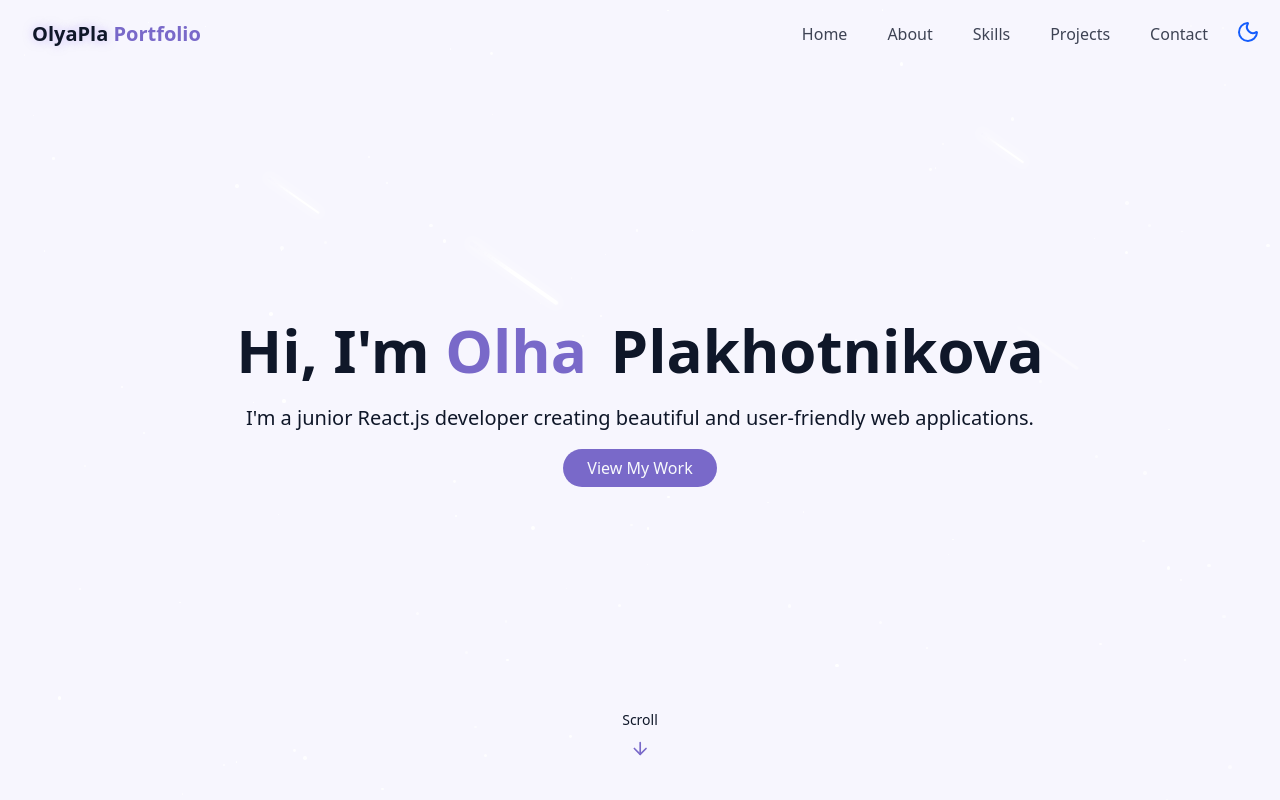
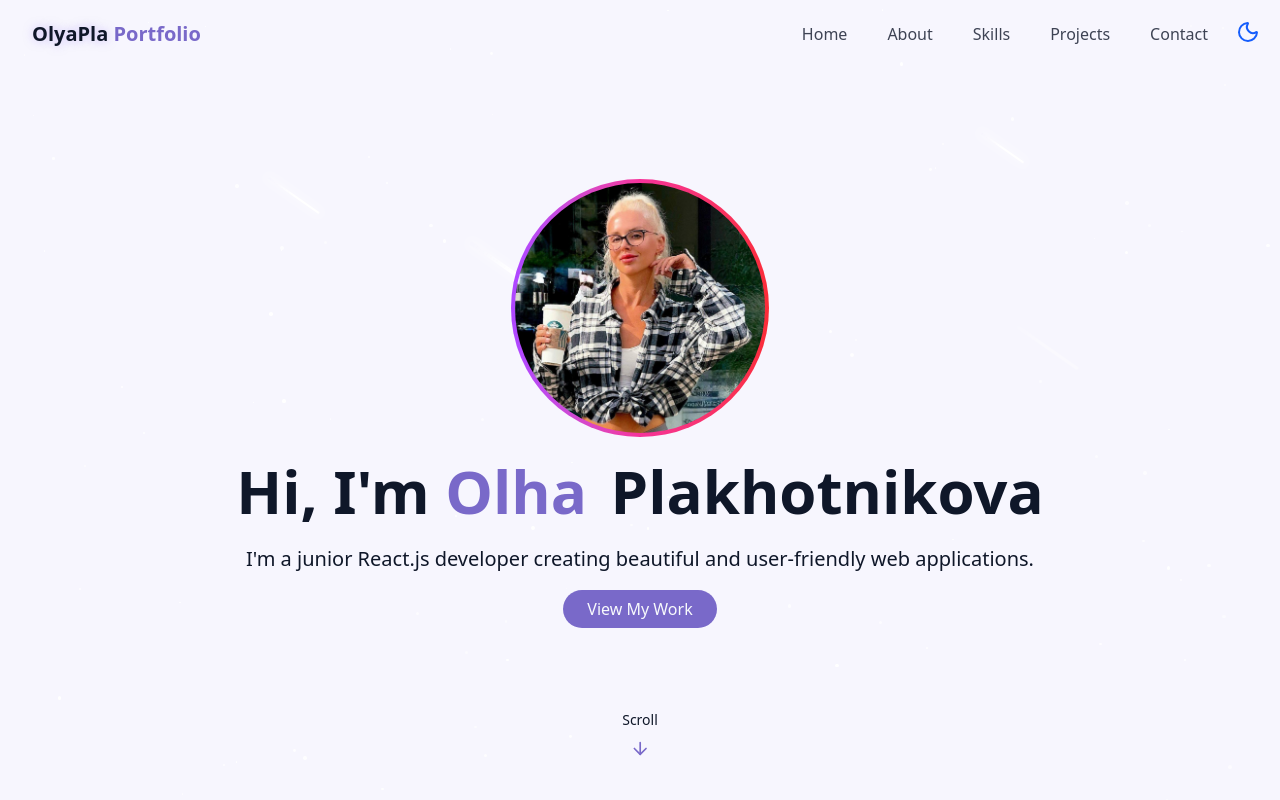
Before and after one commit to xellga-olga/Personal-Portfolio, a React (Vite) app: page / in a window 1280 px wide. Shown: the top 800 px of the page. Built offline with nearby package versions, Linux system fonts and the light colour scheme.

Commit message:
Add hero image with gradient border to HeroSection

```diff
--- a/src/components/HeroSection.jsx
+++ b/src/components/HeroSection.jsx
@@ -1,14 +1,23 @@
 import React from 'react';
-import {ArrowDown, ArrowUp} from "lucide-react";
+import {ArrowDown} from "lucide-react";
+import HeroImage from '../img/heroImage.jpg'
 
 const HeroSection = () => {
   return (
     <section
       id='hero'
-      className='flex flex-col justify-center items-center relative min-h-screen px-5'
+      className='flex flex-col justify-center items-center relative min-h-screen px-5 gap-6'
     >
+      <div className="p-[4px] rounded-full bg-gradient-to-r from-purple-500 via-pink-500 to-red-500 hover:from-pink-500 hover:to-yellow-400 transition-all duration-500">
+        <img
+          className="rounded-full h-[250px] w-[250px] object-cover"
+          src={HeroImage}
+          alt="hero image"
+        />
+      </div>
       <div className='container max-w-4xl mx-auto text-center z-10'>
         <div className='space-y-6'>
+
           <h1 className='text-4xl md:text-6xl font-bold trackikng-tight'>
             <span className='opacity-0 animate-fade-in'>Hi, I'm</span>
             <span className='text-primary opacity-10 animate-fade-in-delay-1'> Olha</span>
--- /dev/null
+++ b/src/components/SkillsSection.jsx
@@ -0,0 +1,11 @@
+import React from 'react';
+
+const SkillsSection = () => {
+  return (
+    <section>
+
+    </section>
+  );
+};
+
+export default SkillsSection;
--- a/src/pages/Home.jsx
+++ b/src/pages/Home.jsx
@@ -3,6 +3,7 @@ import Background from "@/components/Background.jsx";
 import Footer from "@/components/Footer.jsx";
 import HeroSection from "@/components/HeroSection.jsx";
 import AboutMeSection from "@/components/AboutMeSection.jsx";
+import SkillsSection from "@/components/SkillsSection.jsx";
 
 export const Home = () => {
   return (
@@ -12,6 +13,7 @@ export const Home = () => {
       <main>
         <HeroSection />
         <AboutMeSection />
+        <SkillsSection />
       </main>
       <Footer />
     </div>
```
Also changed, not shown: src/img/heroImage.jpg (added).
